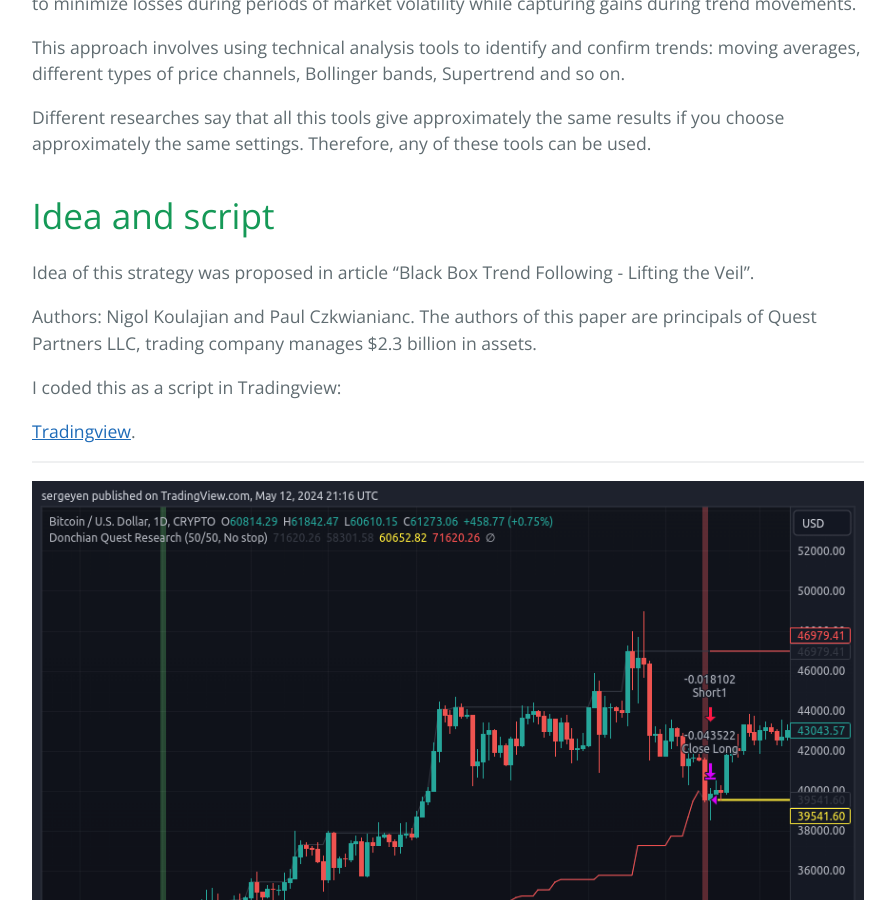
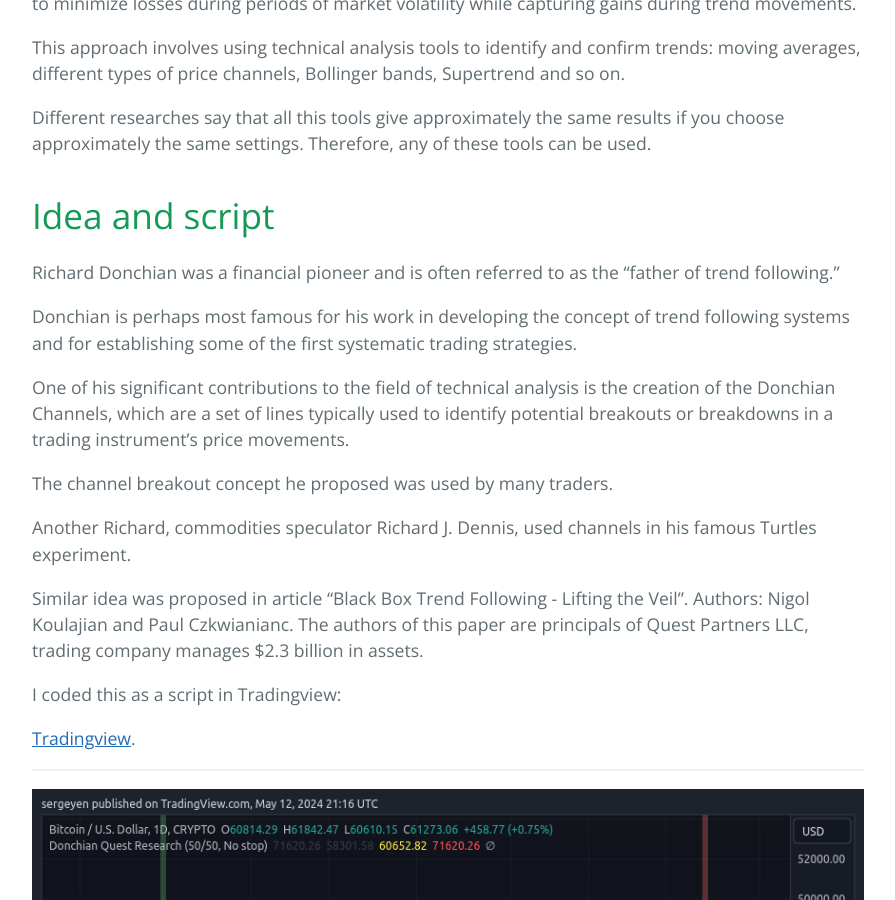
Before and after one commit to sergeyen7/sergeyen7.github.io, a Jekyll site: the page built from index.md, in a window 1280 px wide and 900 px high, scrolled down 970 px. Shown: the whole window, without its empty margins (192-1087 px from the left). Built offline with Jekyll 4.4.1, drawn with Linux system fonts in a browser that asks for light colours; nearby versions of some CDN libraries.

Commit message:
Update index.md

```diff
--- a/index.md
+++ b/index.md
@@ -31,9 +31,17 @@ Different researches say that all this tools give approximately the same results
 
 # Idea and script
 
-Idea of this strategy was proposed in article "Black Box Trend Following - Lifting the Veil".
+Richard Donchian was a financial pioneer and is often referred to as the "father of trend following."
 
-Authors: Nigol Koulajian and Paul Czkwianianc. The authors of this paper are principals of Quest Partners LLC, trading company manages $2.3 billion in assets.
+Donchian is perhaps most famous for his work in developing the concept of trend following systems and for establishing some of the first systematic trading strategies.
+
+One of his significant contributions to the field of technical analysis is the creation of the Donchian Channels, which are a set of lines typically used to identify potential breakouts or breakdowns in a trading instrument's price movements.
+
+The channel breakout concept he proposed was used by many traders.
+
+Another Richard, commodities speculator Richard J. Dennis, used channels in his famous Turtles experiment.
+
+Similar idea was proposed in article “Black Box Trend Following - Lifting the Veil”. Authors: Nigol Koulajian and Paul Czkwianianc. The authors of this paper are principals of Quest Partners LLC, trading company manages $2.3 billion in assets.
 
 I coded this as a script in Tradingview:
 
```
